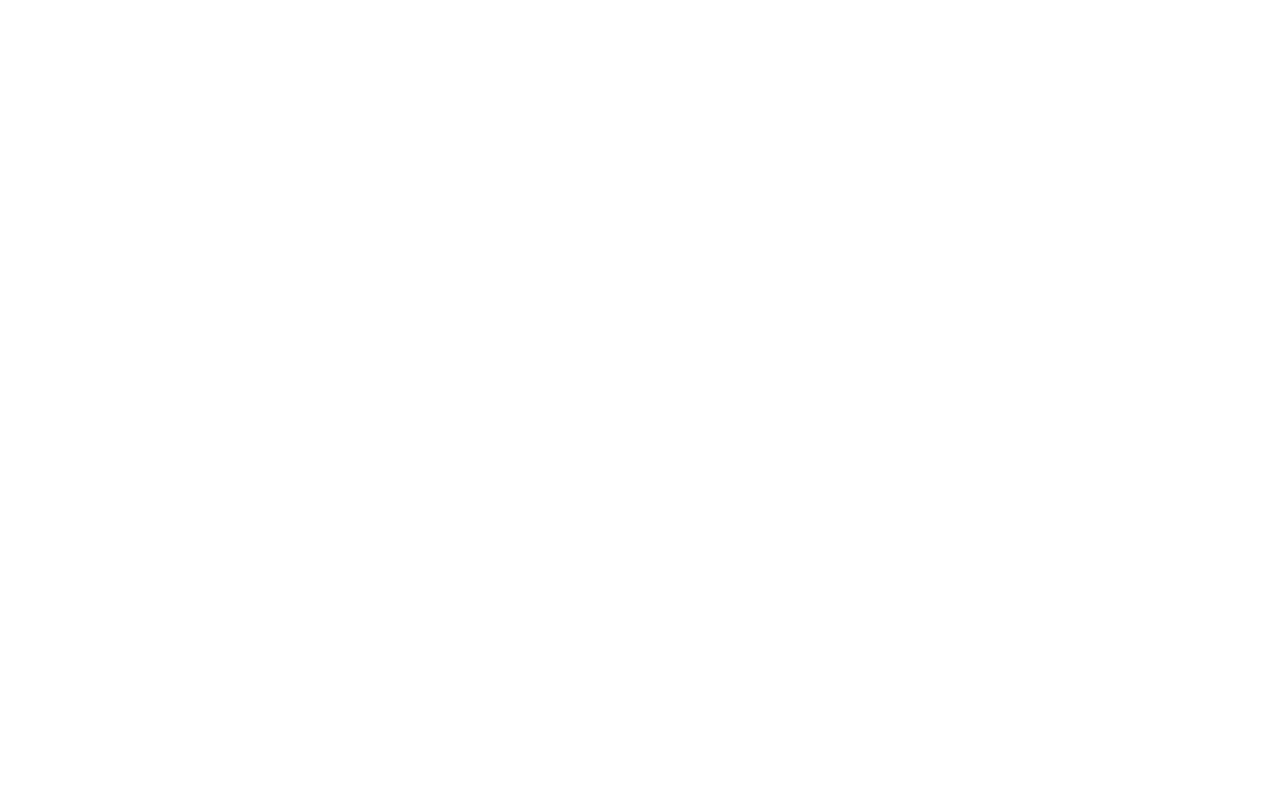
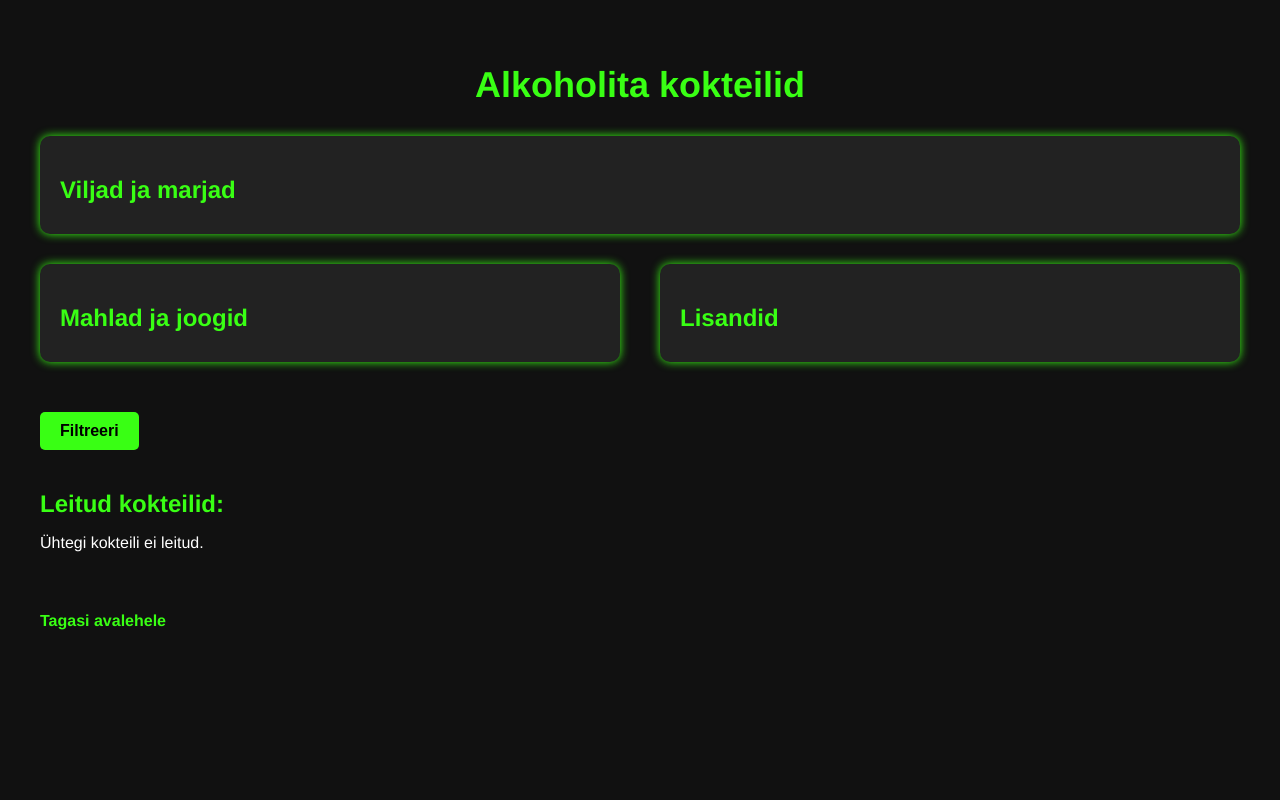
Before and after one commit to NataliPanova/Cocktailizer, a Flask app: page /ilma-alkoholita in a window 1280 px wide. Before the commit the page is empty. Run offline with Flask 3, Linux system fonts and the light colour scheme.

Commit message:
Update ilma-alkoholita.html

```diff
--- a/src/templates/ilma-alkoholita.html
+++ b/src/templates/ilma-alkoholita.html
@@ -0,0 +1,148 @@
+<!DOCTYPE html>
+<html lang="et">
+<head>
+    <meta charset="UTF-8">
+    <title>Alkoholita kokteilid</title>
+
+    <!-- Шрифты -->
+    <link href="https://fonts.googleapis.com/css2?family=Arimo:wght@400;700&display=swap" rel="stylesheet">
+
+    <style>
+        body {
+            background-color: #111;
+            color: #fff;
+            font-family: 'Arimo', sans-serif;
+            padding: 40px;
+            margin: 0;
+        }
+
+        h1 {
+            font-size: 36px;
+            color: #39ff14;
+            text-align: center;
+            margin-bottom: 30px;
+        }
+
+        h2 {
+            color: #39ff14;
+            font-size: 24px;
+            margin-bottom: 10px;
+        }
+
+        form {
+            margin-bottom: 40px;
+        }
+
+        .category-row {
+            display: flex;
+            gap: 40px;
+            margin-bottom: 30px;
+            flex-wrap: wrap;
+            justify-content: center;
+        }
+
+        .category-box {
+            flex: 1;
+            min-width: 250px;
+            background-color: #222;
+            padding: 20px;
+            border-radius: 10px;
+            box-shadow: 0 0 10px #39ff14;
+        }
+
+        label {
+            display: block;
+            margin-bottom: 8px;
+        }
+
+        input[type="submit"] {
+            background-color: #39ff14;
+            color: black;
+            padding: 10px 20px;
+            border: none;
+            font-weight: bold;
+            cursor: pointer;
+            border-radius: 5px;
+            margin-top: 20px;
+            font-size: 16px;
+        }
+
+        ul {
+            list-style-type: none;
+            padding-left: 0;
+        }
+
+        li {
+            margin-bottom: 20px;
+        }
+
+        .cocktail-name {
+            font-size: 20px;
+            font-weight: bold;
+            color: #fefe22;
+        }
+
+        a {
+            color: #39ff14;
+            text-decoration: none;
+            font-weight: bold;
+            display: inline-block;
+            margin-top: 40px;
+        }
+    </style>
+</head>
+<body>
+    <h1>Alkoholita kokteilid</h1>
+
+    <form method="GET" action="/ilma-alkoholita">
+        <div class="category-row">
+            <div class="category-box">
+                <h2>Viljad ja marjad</h2>
+                {% for j in ingredients['vili'] %}
+                    <label><input type="checkbox" name="ingredients" value="{{ j }}"
+                      {% if j in selected %}checked{% endif %}> {{ j }}</label>
+                {% endfor %}
+            </div>
+        </div>
+
+        <div class="category-row">
+            <div class="category-box">
+                <h2>Mahlad ja joogid</h2>
+                {% for j in ingredients['muu jook'] %}
+                    <label><input type="checkbox" name="ingredients" value="{{ j }}"
+                      {% if j in selected %}checked{% endif %}> {{ j }}</label>
+                {% endfor %}
+            </div>
+
+            <div class="category-box">
+                <h2>Lisandid</h2>
+                {% for j in ingredients['lisand'] %}
+                    <label><input type="checkbox" name="ingredients" value="{{ j }}"
+                      {% if j in selected %}checked{% endif %}> {{ j }}</label>
+                {% endfor %}
+            </div>
+        </div>
+
+        <input type="submit" value="Filtreeri">
+    </form>
+
+    <h2>Leitud kokteilid:</h2>
+    <ul>
+        {% for i in cocktails %}
+            <li>
+                <div class="cocktail-name">{{ i.name }}</div>
+                <ul>
+                    {% for j in i.ingredients %}
+                        <li>{{ j.name }} — {{ j.amount }}</li>
+                    {% endfor %}
+                </ul>
+                <p>Valmistamine: {{ i.instructions }}</p>
+            </li>
+        {% else %}
+            <li>Ühtegi kokteili ei leitud.</li>
+        {% endfor %}
+    </ul>
+
+    <a href="{{ url_for('home') }}">Tagasi avalehele</a>
+</body>
+</html>
```
